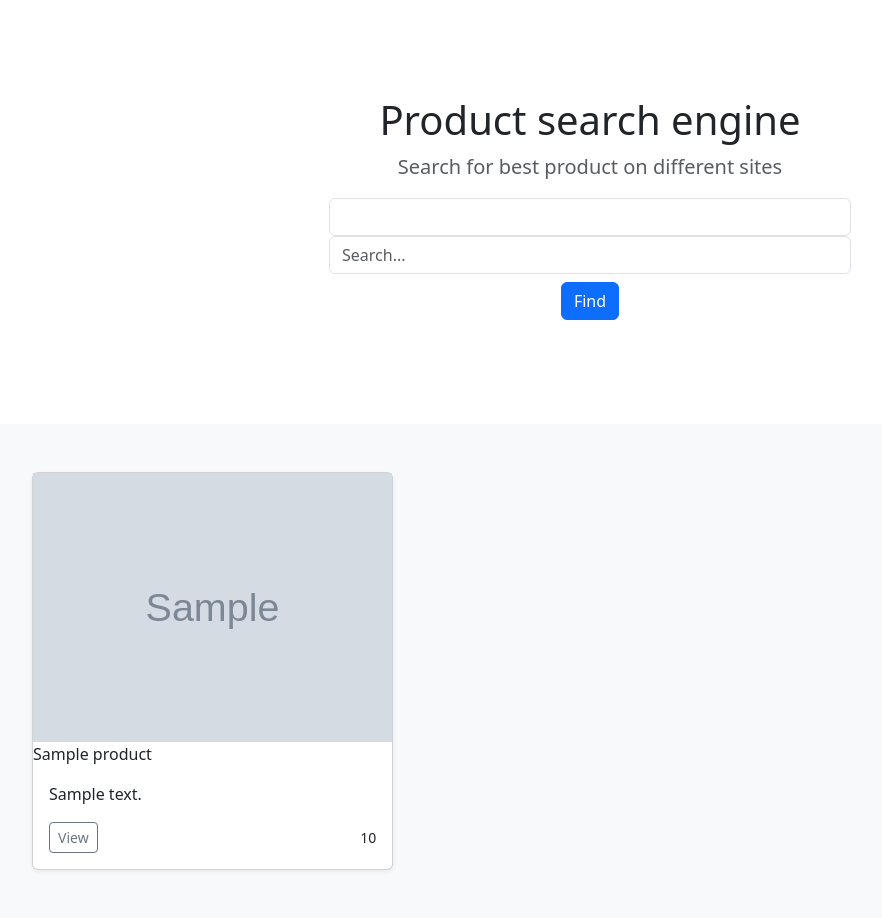
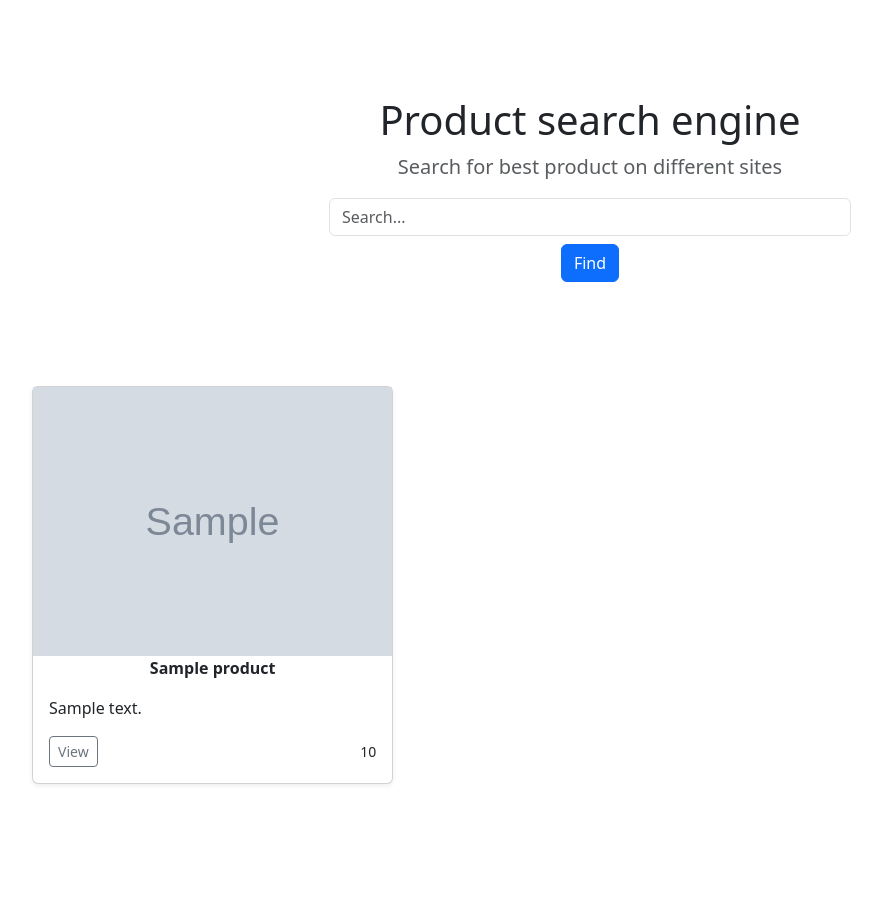
Before and after one commit to RDaniil1/products-parsing, a Django app: template site_agregator/main/templates/main/index.html in a window 1280 px wide. Shown: the whole page, without its empty margins (50-932 px from the left). After the commit the page ends 785 px from the top, so only its background shows below. Run offline with Django 4.2, Linux system fonts and the light colour scheme; the template is opened without the code that fills it: most values are stand-ins (such as "Sample title", 1, 10 or a date in 2020); grey boxes marked "Sample" are stand-in pictures; some libraries are stand-ins or nearby versions.

Commit message:
main: Fixed webpage logic

```diff
--- a/site_agregator/main/templates/main/index.html
+++ b/site_agregator/main/templates/main/index.html
@@ -5,7 +5,7 @@
     <meta name="viewport" content="width=device-width, initial-scale=1">
     <meta name="description" content="">
     <meta name="generator" content="Hugo 0.108.0">
-    <title>Apartment search</title>
+    <title>Product search</title>
 
 
 
@@ -96,44 +96,51 @@
       <div class="col-lg-6 col-md-8 mx-auto">
         <h1 class="fw-light">Product search engine</h1>
         <p class="lead text-muted">Search for best product on different sites</p>
+        <form action="" method="post">
+          {% csrf_token %}
           <div class="container">
-            <div class="align-left">
-              <input type="text" class="form-control" id="zip" placeholder="" required="">
-              <input id="searchElem" type="search" class="form-control" placeholder="Search..." aria-label="Search">
-            </div>
-            <div class="align-right">
-              <a id="findBtn" class="btn btn-primary my-2">Find</a>
-            </div>
+              <div class="align-left">
+                <!--<input type="text" class="form-control" id="zip" placeholder="" required="">-->
+                <input id="searchElem" name="search" type="search" class="form-control" placeholder="Search..." aria-label="Search">
+              </div>
+              <div class="align-right">
+                <button id="findBtn" class="btn btn-primary my-2">Find</button>
+              </div>
           </div>
+        </form>
       </div>
     </div>
   </section>
 
-  <div class="album py-5 bg-light">
+  {% if products.0.description %}
+
     <div class="container">
       <div class="row row-cols-1 row-cols-sm-2 row-cols-md-3 g-3">
 
-        {%for product in products%}
+        {% for product in products %}
         <div class="col">
           <div class="card shadow-sm">
             <img src={{product.img_path}} alt="product" width="100%" height="100%">
             <title>Placeholder</title>
             <rect width="100%" height="100%" fill="#55595c"></rect>
-            <text x="50%" y="50%" fill="#eceeef" dy=".3em">{{product.name}}</text>
+            <text style="text-align:center;" x="50%" y="50%" fill="#eceeef" dy=".3em">
+              <b>{{ product.name }}</b>
+            </text>
             <div class="card-body">
-              <p class="card-text">{{product.description}}</p>
+              <p class="card-text">{{ product.description }}</p>
               <div class="d-flex justify-content-between align-items-center">
                 <button onclick="window.open('{{product.info_link}}','_blank');" type="button" class="btn btn-sm btn-outline-secondary">View</button>
-                <small>{{product.price}}</small>
+                <small>{{ product.price }}</small>
               </div>
             </div>
           </div>
         </div>
-        {%endfor%}
+        {% endfor %}
 
       </div>
     </div>
-  </div>
+
+  {% endif %}
 
 </main>
 </body></html>
```
Also changed, not shown: site_agregator/main/views.py (+7 -3 lines).
